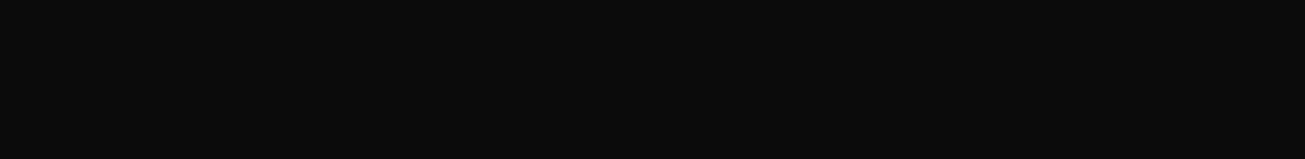
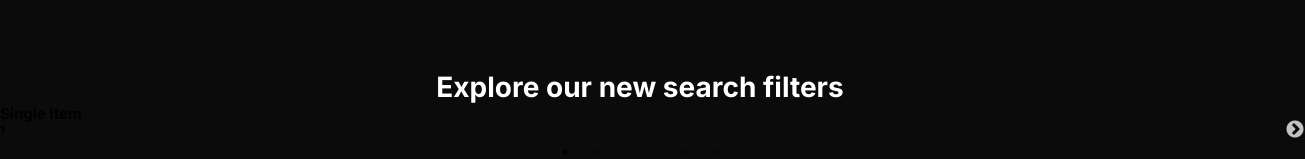
Before and after one commit to juanjosemayorga/artist, a React app: page / in a window 1280 px wide. Shown: the part 5046-5205 px from the top of the page, 1305 px wide, since content can reach past the window. Before the commit the page ends 4916 px from the top, so only its background shows below. Built offline with nearby package versions, Linux system fonts and the light colour scheme.

Commit message:
react-slick for carousel installed

```diff
--- a/package.json
+++ b/package.json
@@ -15,7 +15,9 @@
   "license": "MIT",
   "dependencies": {
     "react": "^17.0.1",
-    "react-dom": "^17.0.1"
+    "react-dom": "^17.0.1",
+    "react-slick": "^0.28.0",
+    "slick-carousel": "^1.8.1"
   },
   "devDependencies": {
     "@babel/core": "^7.12.17",
--- a/public/index.html
+++ b/public/index.html
@@ -6,6 +6,10 @@
   <meta name="viewport" content="width=device-width, initial-scale=1.0">
   <link rel="preconnect" href="https://fonts.gstatic.com">
   <link href="https://fonts.googleapis.com/css2?family=Inter:wght@300;400;500;700&display=swap" rel="stylesheet">
+  <link rel="stylesheet" type="text/css" charset="UTF-8"
+    href="https://cdnjs.cloudflare.com/ajax/libs/slick-carousel/1.6.0/slick.min.css" />
+  <link rel="stylesheet" type="text/css"
+    href="https://cdnjs.cloudflare.com/ajax/libs/slick-carousel/1.6.0/slick-theme.min.css" />
   <title>Artist</title>
 </head>
 <body>
--- /dev/null
+++ b/src/components/Pages/ExploreNew/ExploreNew.css
@@ -0,0 +1,11 @@
+
+.explore-new-container {
+  margin-top: 200px;
+}
+
+.explore-new__title {
+  font-size: 2.8rem;
+  font-weight: bold;
+  text-align: center;
+  color: var(--white-color);
+}
--- /dev/null
+++ b/src/components/Pages/ExploreNew/ExploreNew.jsx
@@ -0,0 +1,42 @@
+import React from 'react'
+import Slider from 'react-slick';
+import './ExploreNew.css'
+
+const settings = {
+  dots: true,
+  infinite: true,
+  speed: 500,
+  slidesToShow: 1,
+  slidesToScroll: 1
+};
+
+const ExploreNew = () => (
+  <div className="explore-new-container">
+    <h3 className="explore-new__title">Explore our new search filters</h3>
+    <div>
+      <h2> Single Item</h2>
+      <Slider {...settings}>
+        <div>
+          <h3>1</h3>
+        </div>
+        <div>
+          <h3>2</h3>
+        </div>
+        <div>
+          <h3>3</h3>
+        </div>
+        <div>
+          <h3>4</h3>
+        </div>
+        <div>
+          <h3>5</h3>
+        </div>
+        <div>
+          <h3>6</h3>
+        </div>
+      </Slider>
+    </div>
+  </div>
+)
+
+export default ExploreNew
--- a/src/pages/Main/Main.jsx
+++ b/src/pages/Main/Main.jsx
@@ -1,6 +1,7 @@
 import React from 'react'
 import Albums from '../../components/Pages/Albums/Albums'
 import CreatedVideos from '../../components/Pages/CreatedVideos/CreatedVideos'
+import ExploreNew from '../../components/Pages/ExploreNew/ExploreNew'
 import Hero from '../../components/Pages/Hero/Hero'
 import MoreAlbums from '../../components/Pages/MoreAlbums/MoreAlbums'
 import SongsDownloaded from '../../components/Pages/SongsDownloaded/SongsDownloaded'
@@ -14,6 +15,7 @@
     <WhoSoundtrackedMost />
     <MoreAlbums />
     <CreatedVideos />
+    <ExploreNew />
   </>
 )
 
```
Also changed, not shown: 1 other file (tests, documents, lock files or other folders).
